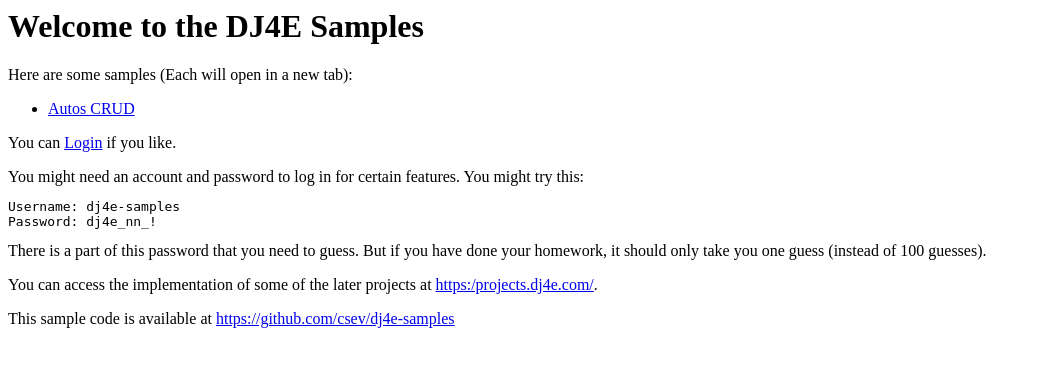
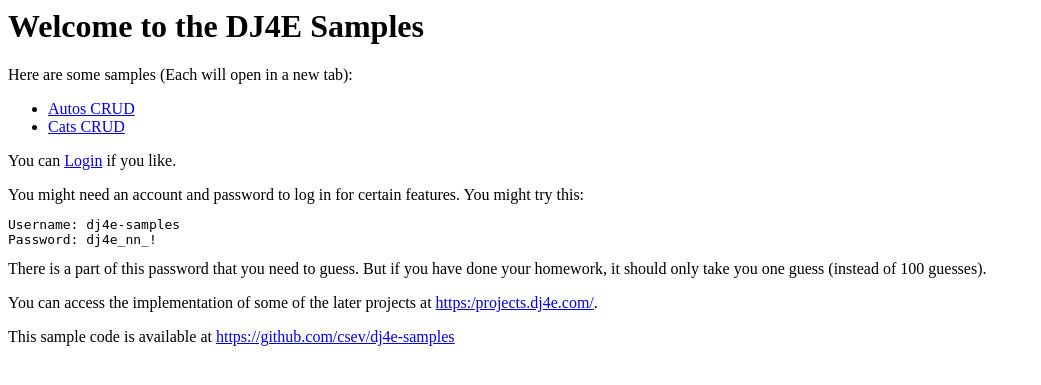
Before and after one commit to SebastVR/mysite, a Django app: page / in a window 1280 px wide. Shown: the top 385 px of the page, without its empty margins (0-1041 px from the left). Run offline with Django 3.2, Linux system fonts and the light colour scheme.

Commit message:
actualice home/main.html #5

```diff
--- a/home/templates/home/main.html
+++ b/home/templates/home/main.html
@@ -11,6 +11,7 @@
     Here are some samples (Each will open in a new tab):
     <ul>
         <li><a href="/autos">Autos CRUD</a>
+        <li><a href="/cats">Cats CRUD</a>
     </ul>
 <p>
 {% if user.is_authenticated %}
```
